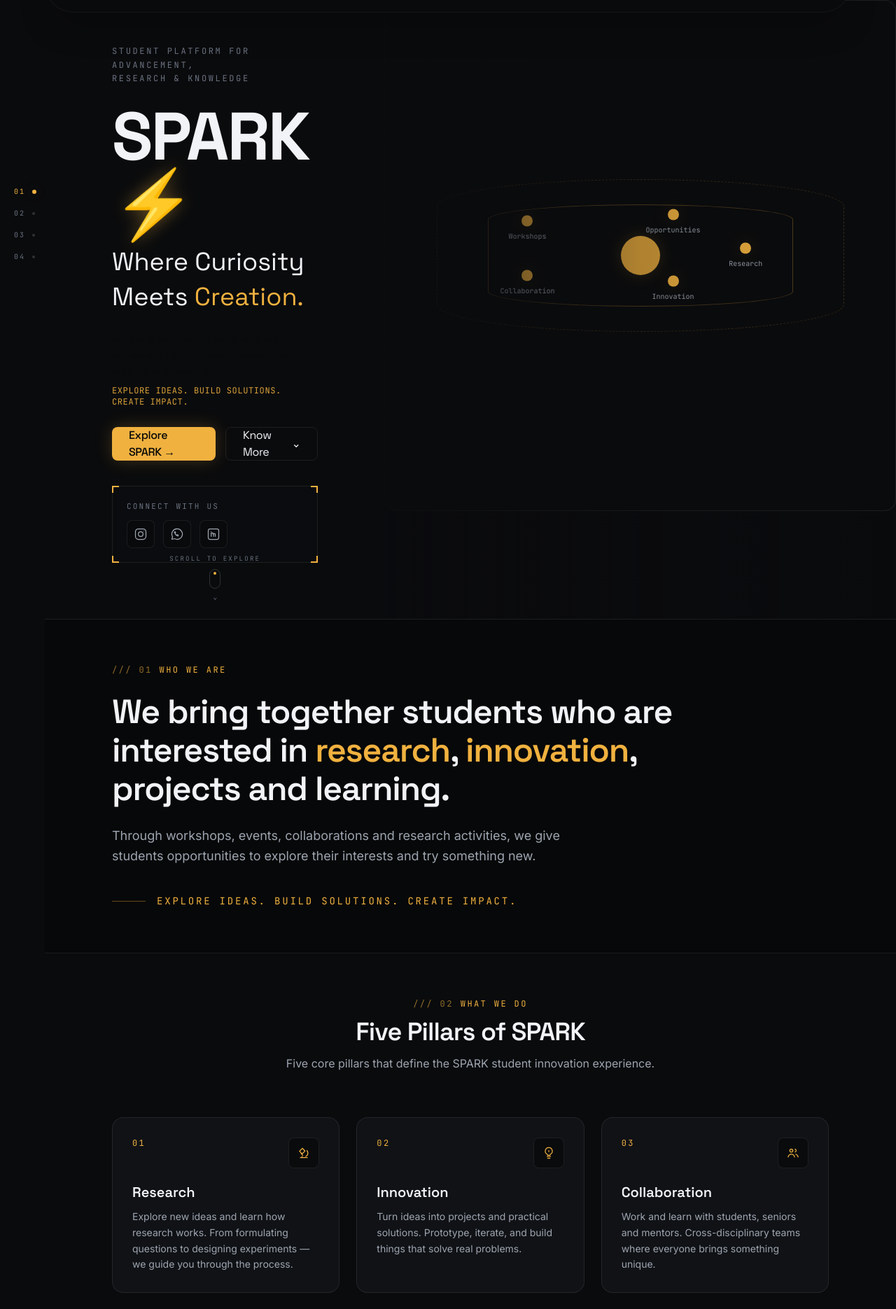
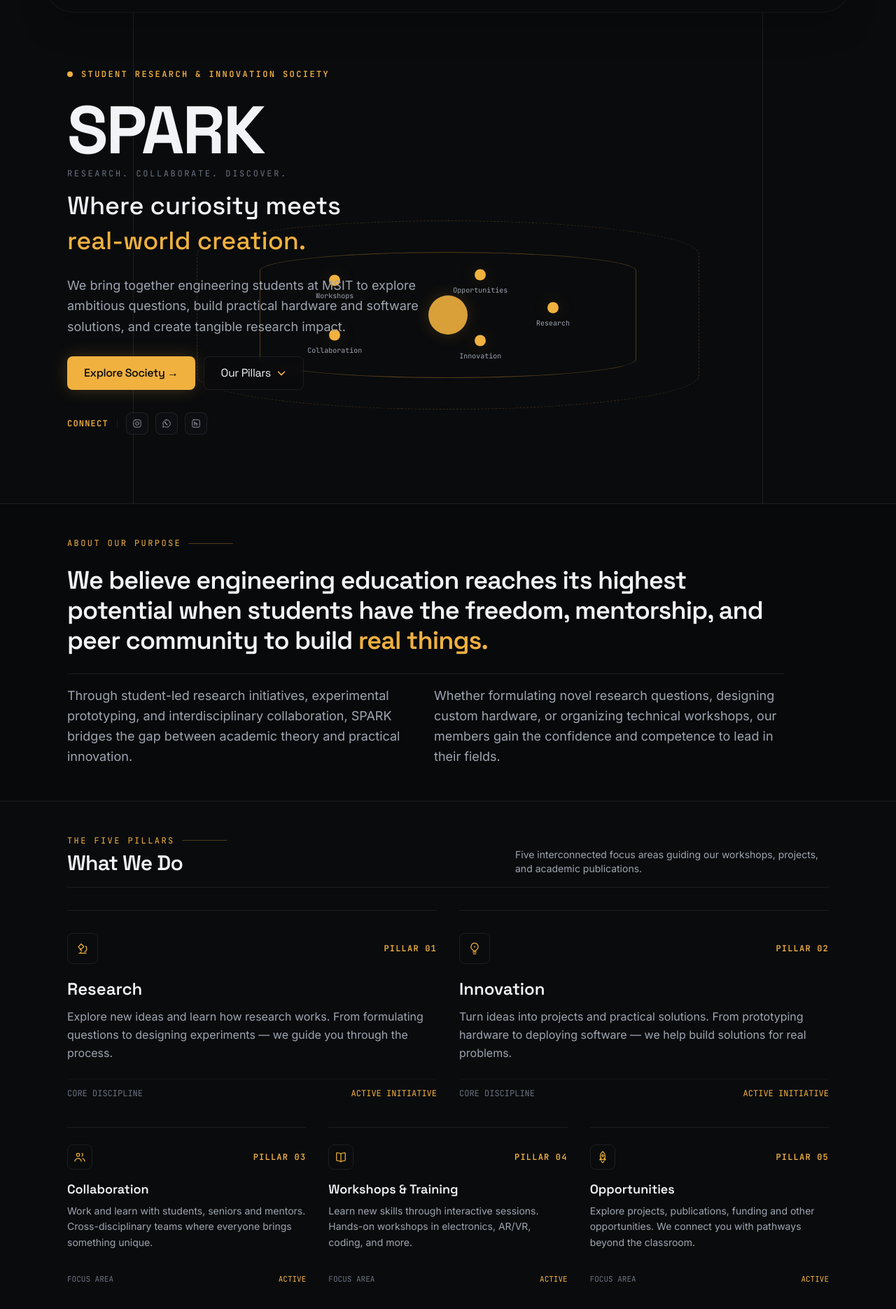
Before and after one commit to ritikj17/spark-msit, a Next.js app: page / in a window 1280 px wide. Shown: the part 80-1950 px from the top of the page at 70% size. Built offline with nearby package versions, Linux system fonts and the light colour scheme.

Commit message:
feat(home): modernize landing page with full-width 3D hero overlay and editorial pillars

```diff
--- a/src/app/page.tsx
+++ b/src/app/page.tsx
@@ -1,9 +1,7 @@
 import type { Metadata } from "next";
-import { ProgressRail } from "@/components/layout/ProgressRail";
 import { ScrollReveal } from "@/components/shared/ScrollReveal";
 import { HeroMount } from "@/components/three/HeroMount";
 import { Button } from "@/components/ui/Button";
-import { Card } from "@/components/ui/Card";
 import { Container } from "@/components/ui/Container";
 import { PillarIcon } from "@/components/ui/PillarIcon";
 import { SectionEyebrow } from "@/components/ui/SectionEyebrow";
@@ -16,22 +14,12 @@ export const metadata: Metadata = {
   alternates: { canonical: "/" },
 };
 
-function ConnectPanel() {
+function ConnectStrip() {
   return (
-    <div
-      className="relative max-w-xs rounded-sm border border-line bg-surface/30 p-4 sm:p-5 backdrop-blur-xs"
-      aria-label="Connect with us"
-    >
-      {/* Technical corner tick accents */}
-      <span aria-hidden="true" className="absolute -left-px -top-px h-2.5 w-2.5 border-l-2 border-t-2 border-accent" />
-      <span aria-hidden="true" className="absolute -left-px -bottom-px h-2.5 w-2.5 border-l-2 border-b-2 border-accent" />
-      <span aria-hidden="true" className="absolute -right-px -top-px h-2.5 w-2.5 border-r-2 border-t-2 border-accent" />
-      <span aria-hidden="true" className="absolute -right-px -bottom-px h-2.5 w-2.5 border-r-2 border-b-2 border-accent" />
-
-      <p className="font-mono text-[11px] uppercase tracking-[0.2em] text-ink-muted mb-3">
-        CONNECT WITH US
-      </p>
-      <div className="flex items-center gap-3">
+    <div className="flex flex-wrap items-center gap-3 pt-2 text-sm text-ink-muted">
+      <span className="font-mono text-xs uppercase tracking-widest text-accent font-semibold">CONNECT</span>
+      <span className="h-3 w-px bg-line" aria-hidden="true" />
+      <div className="flex items-center gap-2.5">
         {Object.entries(site.socials).map(([platform, link]) => (
           <a
             key={platform}
@@ -39,9 +27,9 @@ function ConnectPanel() {
             target="_blank"
             rel="noopener noreferrer"
             aria-label={link.label}
-            className="group flex size-10 items-center justify-center rounded-sm border border-line bg-base/80 text-ink-secondary transition-all duration-200 hover:border-accent hover:bg-base-deep hover:text-accent hover:shadow-xs"
+            className="group flex size-8 items-center justify-center rounded-sm border border-line bg-surface/60 text-ink-secondary transition-all duration-200 hover:border-accent hover:bg-base-deep hover:text-accent"
           >
-            <SocialIcon platform={platform as "instagram" | "whatsapp" | "linkedin"} className="size-5" />
+            <SocialIcon platform={platform as "instagram" | "whatsapp" | "linkedin"} className="size-3.5" />
           </a>
         ))}
       </div>
@@ -49,119 +37,112 @@ function ConnectPanel() {
   );
 }
 
-function ScrollIndicator() {
+export default function Home() {
+  const featuredPillars = whatWeDo.slice(0, 2);
+  const companionPillars = whatWeDo.slice(2);
+
   return (
-    <div
-      className="hidden lg:flex flex-col items-center absolute bottom-6 left-1/2 -translate-x-1/2 pointer-events-none z-10"
-      aria-hidden="true"
-    >
-      <p className="font-mono text-[9px] uppercase tracking-[0.25em] text-ink-muted mb-2">
-        SCROLL TO EXPLORE
-      </p>
-      <div className="flex flex-col items-center gap-1">
-        <div className="flex h-7 w-4 items-start justify-center rounded-full border border-line-strong pt-1">
-          <span className="size-1 rounded-full bg-accent animate-bounce" />
-        </div>
-        <span className="font-mono text-[10px] text-ink-muted">⌄</span>
-      </div>
-    </div>
-  );
-}
-
-export default function Home() {
-  return (
-    <>
-      <ProgressRail />
-
-      {/* Reserved left gutter at xl so the fixed ProgressRail never overlaps copy */}
-      <div className="xl:pl-16">
-        {/* ── HERO ── */}
+    <div className="flex flex-col">
+      {/* ── 01. HERO SECTION ── */}
       <section
         id="hero"
-          className="relative min-h-[calc(100svh-4.75rem)] overflow-hidden border-b border-line sm:min-h-[calc(100svh-5rem)] lg:grid lg:grid-cols-[40%_60%]"
+        className="relative min-h-[calc(100svh-5rem)] overflow-hidden border-b border-line flex items-center"
       >
-          {/* Content — first in DOM */}
-          <Container className="relative z-content pt-10 pb-12 sm:pt-14 sm:pb-16 lg:pt-16 lg:pb-20 lg:col-start-1 lg:row-start-1 lg:self-center">
-            <div className="max-w-2xl flex flex-col gap-5 sm:gap-6">
-              <p className="font-mono text-xs uppercase tracking-[0.22em] text-ink-muted leading-relaxed">
-                STUDENT PLATFORM FOR ADVANCEMENT,<br className="hidden sm:inline" />
-                RESEARCH & KNOWLEDGE
-              </p>
+        {/* 3D Visual Sphere - Absolute Background */}
+        <div className="absolute inset-0 z-0">
+          <HeroMount className="h-full w-full" />
+        </div>
 
-              <div className="flex flex-col gap-2">
+        {/* Hero Content - Overlay */}
+        <Container className="relative z-10 w-full pt-20 pb-10 sm:pt-24 sm:pb-12 lg:pt-0 lg:pb-0 pointer-events-none">
+          <div className="max-w-2xl flex flex-col gap-5 sm:gap-6 lg:py-24">
+            <ScrollReveal>
+              <div className="flex items-center gap-3">
+                <span className="size-2 rounded-full bg-accent animate-pulse" aria-hidden="true" />
+                <span className="font-mono text-xs uppercase tracking-[0.2em] text-accent font-semibold">
+                  STUDENT RESEARCH & INNOVATION SOCIETY
+                </span>
+              </div>
+            </ScrollReveal>
+
+            <ScrollReveal delay={0.06}>
+              <div className="flex flex-col gap-2.5">
+                <div className="flex flex-col">
                   <h1 className="font-display text-5xl sm:text-6xl lg:text-7xl xl:text-8xl font-bold tracking-tight text-ink leading-[1.02]">
-                  {site.name} <span className="text-accent inline-block drop-shadow-[0_0_12px_rgba(240,177,63,0.4)]">⚡</span>
+                    {site.name}
                   </h1>
-
-                <p className="font-display text-2xl sm:text-3xl lg:text-4xl text-ink leading-snug">
-                  Where Curiosity <br className="hidden sm:block" /> Meets <span className="text-accent">Creation.</span>
+                  <p className="font-mono text-xs uppercase tracking-[0.22em] text-ink-muted mt-1">
+                    Research. Collaborate. Discover.
                   </p>
                 </div>
 
-              <div className="flex flex-col gap-2 text-sm sm:text-base max-w-lg leading-relaxed text-ink-secondary">
-                <p>
-                  We bring together students who are passionate about research, innovation, projects and learning.
-                </p>
-                <p className="font-mono text-xs uppercase tracking-wider text-accent/90">
-                  Explore ideas. Build solutions. Create impact.
+                <p className="font-display text-2xl sm:text-3xl lg:text-4xl text-ink leading-snug font-medium mt-1">
+                  Where curiosity meets <br className="hidden sm:inline" />
+                  <span className="text-accent">real-world creation.</span>
                 </p>
               </div>
+            </ScrollReveal>
 
-              <div className="flex flex-col sm:flex-row gap-3.5 pt-1">
+            <ScrollReveal delay={0.1}>
+              <div className="flex flex-col gap-2 text-base sm:text-lg max-w-lg leading-relaxed text-ink-secondary">
+                <p>
+                  We bring together engineering students at MSIT to explore ambitious questions, build practical hardware and software solutions, and create tangible research impact.
+                </p>
+              </div>
+            </ScrollReveal>
+
+            <ScrollReveal delay={0.14}>
+              <div className="flex flex-col sm:flex-row gap-3 pt-1 pointer-events-auto">
                 <Button href="/about" variant="primary" size="lg" className="w-full sm:w-auto">
-                  Explore SPARK →
+                  Explore Society →
                 </Button>
-                <Button href="#intro" variant="outline" size="lg" className="w-full sm:w-auto">
-                  Know More <span aria-hidden="true">⌄</span>
+                <Button
+                  href="#pillars"
+                  variant="outline"
+                  size="lg"
+                  className="w-full sm:w-auto inline-flex items-center justify-center gap-2 bg-base/50 backdrop-blur-sm border-line hover:border-accent"
+                >
+                  <span>Our Pillars</span>
+                  <svg
+                    viewBox="0 0 16 16"
+                    fill="none"
+                    stroke="currentColor"
+                    strokeWidth="2"
+                    className="size-3.5 text-accent shrink-0"
+                    aria-hidden="true"
+                  >
+                    <path d="M3 6l5 5 5-5" strokeLinecap="round" strokeLinejoin="round" />
+                  </svg>
                 </Button>
               </div>
+            </ScrollReveal>
 
-              <div className="pt-3">
-                <ConnectPanel />
+            <ScrollReveal delay={0.18}>
+              <div className="pointer-events-auto">
+                <ConnectStrip />
               </div>
+            </ScrollReveal>
           </div>
-
-            <ScrollIndicator />
         </Container>
-
-          {/* 3D visual — Dominates the right on desktop */}
-          <div className="relative z-3d mt-4 mx-auto w-full max-w-md h-[400px] overflow-hidden sm:max-w-lg sm:h-[480px] lg:mt-0 lg:mx-0 lg:max-w-none lg:h-full lg:col-start-2 lg:row-start-1">
-            <HeroMount className="h-full w-full" />
-            {/* Fade edges into background */}
-            <div
-              aria-hidden="true"
-              className="pointer-events-none absolute inset-0 hidden lg:block bg-gradient-to-r from-base/85 via-base/20 to-transparent"
-            />
-            <div
-              aria-hidden="true"
-              className="pointer-events-none absolute inset-x-0 top-0 h-16 bg-gradient-to-b from-base/80 to-transparent lg:hidden"
-            />
-            <div
-              aria-hidden="true"
-              className="pointer-events-none absolute inset-x-0 bottom-0 h-16 bg-gradient-to-t from-base to-transparent lg:hidden"
-            />
-          </div>
       </section>
 
-        {/* ── INTRO / WHO WE ARE ── */}
-        <section id="intro" className="py-[var(--spark-section-pad)] bg-base-deep/60 border-b border-line relative overflow-hidden">
+      {/* ── 02. MANIFESTO / WHO WE ARE (Compact) ── */}
+      <section id="who-we-are" className="py-8 sm:py-12 bg-base-deep/40 border-b border-line relative overflow-hidden">
         <Container>
           <ScrollReveal>
-              <div className="flex flex-col gap-6">
-                <SectionEyebrow prefix="/// 01">WHO WE ARE</SectionEyebrow>
+            <div className="flex flex-col gap-6 max-w-5xl">
+              <SectionEyebrow hairline>ABOUT OUR PURPOSE</SectionEyebrow>
 
-                <h2 className="font-display text-2xl sm:text-3xl lg:text-4xl xl:text-5xl font-semibold tracking-tight text-ink max-w-4xl leading-[1.15]">
-                  We bring together students who are interested in <span className="text-accent">research</span>, <span className="text-accent">innovation</span>, projects and learning.
+              <h2 className="font-display text-2xl sm:text-3xl lg:text-4xl font-semibold tracking-tight text-ink leading-[1.2]">
+                We believe engineering education reaches its highest potential when students have the freedom, mentorship, and peer community to build <span className="text-accent">real things.</span>
               </h2>
 
-                <p className="max-w-2xl text-base sm:text-lg leading-relaxed text-ink-secondary">
-                  Through workshops, events, collaborations and research activities, we give students opportunities to explore their interests and try something new.
+              <div className="grid gap-6 md:grid-cols-2 pt-4 border-t border-line text-base sm:text-lg leading-relaxed text-ink-secondary">
+                <p>
+                  Through student-led research initiatives, experimental prototyping, and interdisciplinary collaboration, SPARK bridges the gap between academic theory and practical innovation.
                 </p>
-
-                <div className="mt-4 flex items-center gap-4">
-                  <span className="h-px w-12 bg-accent/40" aria-hidden="true" />
-                  <p className="font-mono text-xs sm:text-sm uppercase tracking-[0.2em] text-accent">
-                    Explore ideas. Build solutions. Create impact.
+                <p>
+                  Whether formulating novel research questions, designing custom hardware, or organizing technical workshops, our members gain the confidence and competence to lead in their fields.
                 </p>
               </div>
             </div>
@@ -169,88 +150,122 @@ export default function Home() {
         </Container>
       </section>
 
-        {/* ── WHAT WE DO ── */}
-        <section id="what-we-do" className="py-[var(--spark-section-pad)] border-b border-line">
+      {/* ── 03. WHAT WE DO — BALANCED EDITORIAL SPREAD ── */}
+      <section id="pillars" className="py-8 sm:py-12 border-b border-line">
         <Container>
           <ScrollReveal>
-              <div className="flex flex-col items-center text-center gap-3 mb-12 sm:mb-16">
-                <SectionEyebrow prefix="/// 02">WHAT WE DO</SectionEyebrow>
-                <h2 className="font-display text-3xl sm:text-4xl font-semibold tracking-tight text-ink">
-                  Five Pillars of SPARK
+            <div className="flex flex-col md:flex-row md:items-end justify-between gap-4 mb-8 pb-4 border-b border-line">
+              <div className="flex flex-col gap-1.5 max-w-xl">
+                <SectionEyebrow hairline>THE FIVE PILLARS</SectionEyebrow>
+                <h2 className="font-display text-2xl sm:text-3xl font-semibold tracking-tight text-ink">
+                  What We Do
                 </h2>
-                <p className="max-w-xl text-base text-ink-secondary leading-relaxed">
-                  Five core pillars that define the SPARK student innovation experience.
+              </div>
+              <p className="text-xs sm:text-sm text-ink-secondary max-w-md">
+                Five interconnected focus areas guiding our workshops, projects, and academic publications.
               </p>
             </div>
           </ScrollReveal>
 
-            <div className="grid gap-6 sm:grid-cols-2 lg:grid-cols-3">
-              {whatWeDo.map((item, i) => (
-                <ScrollReveal key={item.id} delay={i * 0.08} y={20}>
-                  <article className="group h-full">
-                    <Card
-                      interactive
-                      glow={false}
-                      className="h-full flex flex-col justify-between relative overflow-hidden transition-all duration-300 hover:border-accent hover:shadow-glow p-6 sm:p-7"
-                    >
-                      <div>
-                        <div className="flex items-start justify-between gap-3 mb-5">
-                          <span className="font-mono text-xs uppercase tracking-[0.2em] text-accent shrink-0">
-                            {String(i + 1).padStart(2, "0")}
+          {/* Row 1: Featured 2 Wide Cards (Equal Heights & Padding) */}
+          <div className="grid gap-x-8 gap-y-2 md:grid-cols-2 mb-2 items-stretch">
+            {featuredPillars.map((pillar, index) => (
+              <ScrollReveal key={pillar.id} delay={index * 0.08} className="h-full">
+                <div className="group relative h-full flex flex-col justify-between py-6 sm:py-8 border-t border-line transition-colors hover:border-accent/40">
+                  <div className="flex flex-col gap-5">
+                    <div className="flex items-center justify-between">
+                      <div className="flex size-11 items-center justify-center rounded-sm border border-line text-accent">
+                        <PillarIcon id={pillar.id} className="size-5" />
+                      </div>
+                      <span className="font-mono text-xs uppercase tracking-widest text-accent font-semibold">
+                        PILLAR 0{index + 1}
                       </span>
-                          <div className="flex size-11 shrink-0 items-center justify-center rounded-sm border border-line bg-base text-accent transition-colors duration-200 group-hover:border-accent group-hover:bg-base-deep">
-                            <PillarIcon id={item.id} className="size-5" />
+                    </div>
+
+                    <div className="flex flex-col gap-2.5">
+                      <h3 className="font-display text-xl sm:text-2xl font-semibold text-ink">
+                        {pillar.title}
+                      </h3>
+                      <p className="text-base text-ink-secondary leading-relaxed">
+                        {pillar.description}
+                      </p>
                     </div>
                   </div>
-                        <h3 className="font-display text-lg sm:text-xl font-semibold text-ink mb-2.5 group-hover:text-accent transition-colors duration-200">
-                          {item.title}
+
+                  <div className="mt-6 pt-3 border-t border-line/60 flex items-center justify-between text-xs font-mono text-ink-muted">
+                    <span>CORE DISCIPLINE</span>
+                    <span className="text-accent uppercase">ACTIVE INITIATIVE</span>
+                  </div>
+                </div>
+              </ScrollReveal>
+            ))}
+          </div>
+
+          {/* Row 2: 3 Supporting Cards */}
+          <div className="grid gap-x-8 gap-y-2 sm:grid-cols-2 lg:grid-cols-3">
+            {companionPillars.map((pillar, index) => (
+              <ScrollReveal key={pillar.id} delay={0.1 + index * 0.06} className="h-full">
+                <div className="group h-full flex flex-col justify-between py-6 border-t border-line transition-colors hover:border-accent/40">
+                  <div className="flex flex-col gap-3.5">
+                    <div className="flex items-center justify-between">
+                      <div className="flex size-9 items-center justify-center rounded-sm border border-line text-accent">
+                        <PillarIcon id={pillar.id} className="size-4" />
+                      </div>
+                      <span className="font-mono text-xs uppercase tracking-widest text-accent font-semibold">
+                        PILLAR 0{index + 3}
+                      </span>
+                    </div>
+
+                    <div className="flex flex-col gap-1.5">
+                      <h3 className="font-display text-lg font-semibold text-ink">
+                        {pillar.title}
                       </h3>
                       <p className="text-sm text-ink-secondary leading-relaxed">
-                          {item.description}
+                        {pillar.description}
                       </p>
                     </div>
-                    </Card>
-                  </article>
+                  </div>
+
+                  <div className="mt-5 pt-3 flex items-center justify-between text-[11px] font-mono text-ink-muted">
+                    <span>FOCUS AREA</span>
+                    <span className="text-accent uppercase">ACTIVE</span>
+                  </div>
+                </div>
               </ScrollReveal>
             ))}
           </div>
         </Container>
       </section>
 
-        {/* ── CLOSING CTA ── */}
-        <section id="join" className="relative py-[var(--spark-section-pad)] overflow-hidden">
-          <div
-            aria-hidden="true"
-            className="pointer-events-none absolute inset-0 bg-[radial-gradient(ellipse_at_center,_rgba(240,177,63,0.08)_0%,_transparent_70%)]"
-          />
+      {/* ── 04. FINAL CALL TO ACTION (Compact) ── */}
+      <section id="cta" className="py-8 sm:py-12 bg-base-deep/40">
         <Container>
-            <div className="relative z-10 mx-auto max-w-3xl rounded-panel border border-line bg-surface p-8 sm:p-12 md:p-14 text-center shadow-card">
           <ScrollReveal>
+            <div className="mx-auto max-w-4xl py-10 border-y border-line text-center">
               <div className="flex flex-col items-center gap-5">
-                  <SectionEyebrow prefix="/// 03">READY TO EXPLORE?</SectionEyebrow>
+                <SectionEyebrow>BE PART OF SPARK</SectionEyebrow>
 
-                  <h2 className="font-display text-3xl sm:text-4xl lg:text-5xl font-semibold tracking-tight text-ink max-w-2xl">
-                    Bring your curiosity. Find your <span className="text-accent">SPARK ⚡</span>
+                <h2 className="font-display text-2xl sm:text-3xl lg:text-4xl font-semibold tracking-tight text-ink max-w-2xl leading-tight">
+                  Bring your curiosity. Find your <span className="text-accent">SPARK.</span>
                 </h2>
 
-                  <p className="max-w-xl text-sm sm:text-base text-ink-secondary leading-relaxed">
-                    Join our student-driven society to research, innovate, and collaborate on meaningful engineering projects.
+                <p className="max-w-xl text-base text-ink-secondary leading-relaxed">
+                  Join our student-driven society to research, innovate, and collaborate on meaningful engineering projects at MSIT.
                 </p>
 
-                  <div className="flex flex-wrap justify-center gap-3.5 pt-3">
+                <div className="flex flex-wrap justify-center gap-3 pt-1">
                   <Button href="/contact" variant="primary" size="lg">
                     Join SPARK →
                   </Button>
-                    <Button href="/about" variant="outline-accent" size="lg">
-                      Learn More
+                  <Button href="/about" variant="outline" size="lg">
+                    Learn More About Us
                   </Button>
                 </div>
               </div>
+            </div>
           </ScrollReveal>
-            </div>
         </Container>
       </section>
     </div>
-    </>
   );
 }
--- a/src/content/home.ts
+++ b/src/content/home.ts
@@ -13,7 +13,7 @@ export const whatWeDo: WhatWeDoItem[] = [
     title: "Innovation",
     icon: "💡",
     description:
-      "Turn ideas into projects and practical solutions. Prototype, iterate, and build things that solve real problems.",
+      "Turn ideas into projects and practical solutions. From prototyping hardware to deploying software — we help build solutions for real problems.",
   },
   {
     id: "collaboration",
```
Lines whose indentation alone changed are shown as unchanged.
